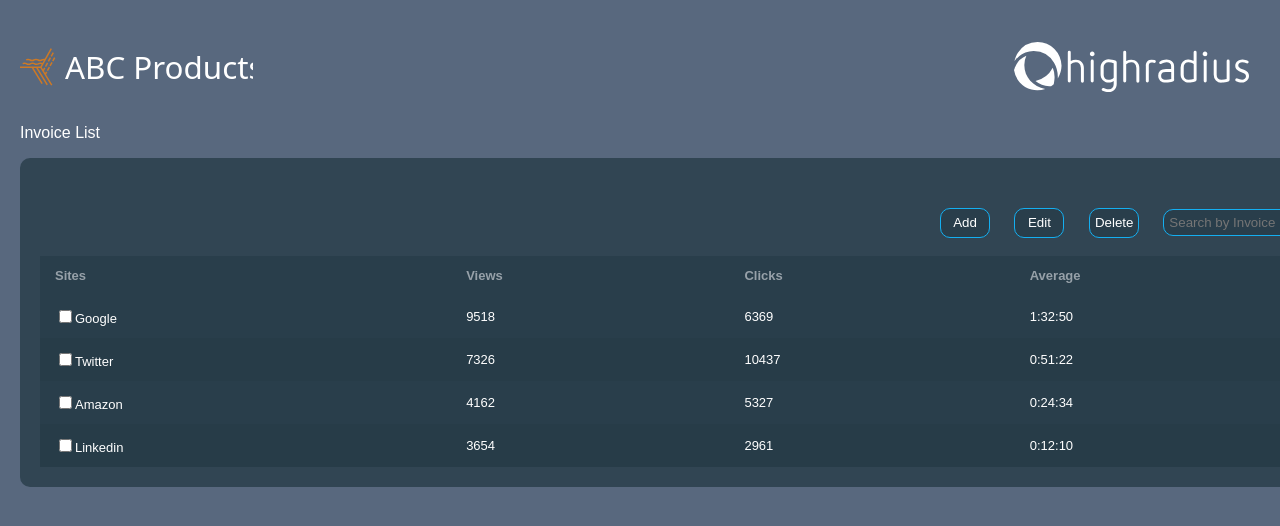
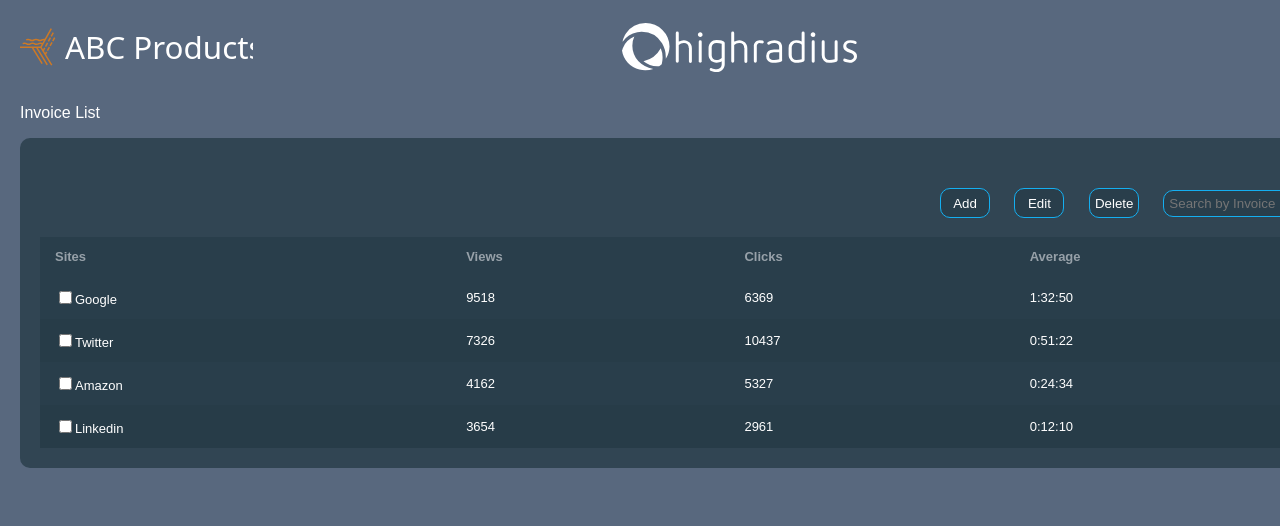
Before and after one commit to IshikaTha/HighRadiusProject, a plain HTML site: page index.html in a window 1280 px wide. Shown: the top 526 px of the page. Drawn offline with Linux system fonts and the light colour scheme.

Commit message:
header is fixed now

```diff
--- a/index.css
+++ b/index.css
@@ -19,14 +19,14 @@ div{
 }
 
 .img1{
-    margin-top: 16px;
+
     width: 233px;
     height: 52px;
 }
 
 .img2{
-    margin-left: 757px;
-    margin-top: 22px;
+    margin-left: 365px;
+
 }
 button{
     padding: 5px;
@@ -86,6 +86,7 @@ button{
 
 
 
+
 /* The Modal (background) */
 .modal {
   display: none; /* Hidden by default */
--- a/index.html
+++ b/index.html
@@ -10,8 +10,11 @@
 </head>
 
 <body>
-    <img class="img1" src="Group 20399.svg" alt="abc">
-    <img class="img2" src="logo.svg" alt="logo">
+    <header class="header">
+        <img class="img1" src="Group 20399.svg" alt="abc">
+        <img class="img2" src="logo.svg" alt="logo">
+    </header>
+
     <p>Invoice List</p>
     <div>
         <button id="myAdd" style="margin-left: 900px;">Add</button>
```
